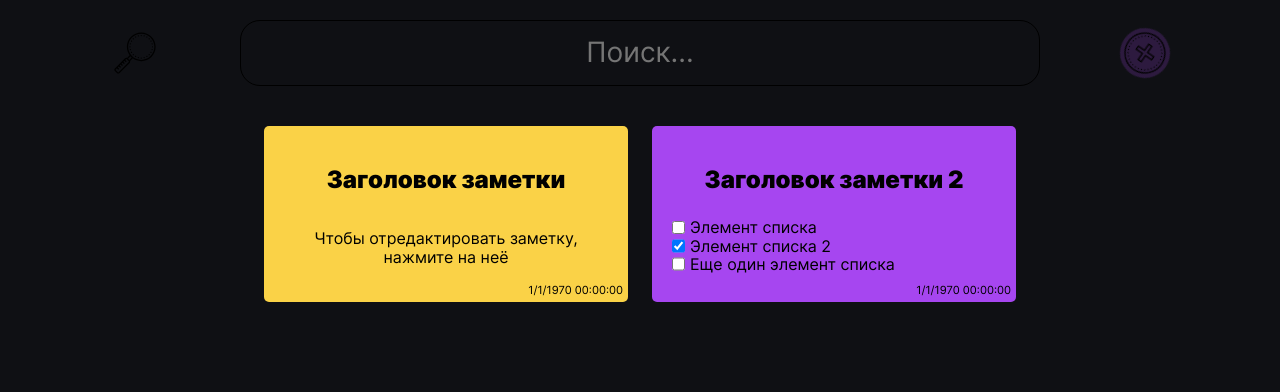
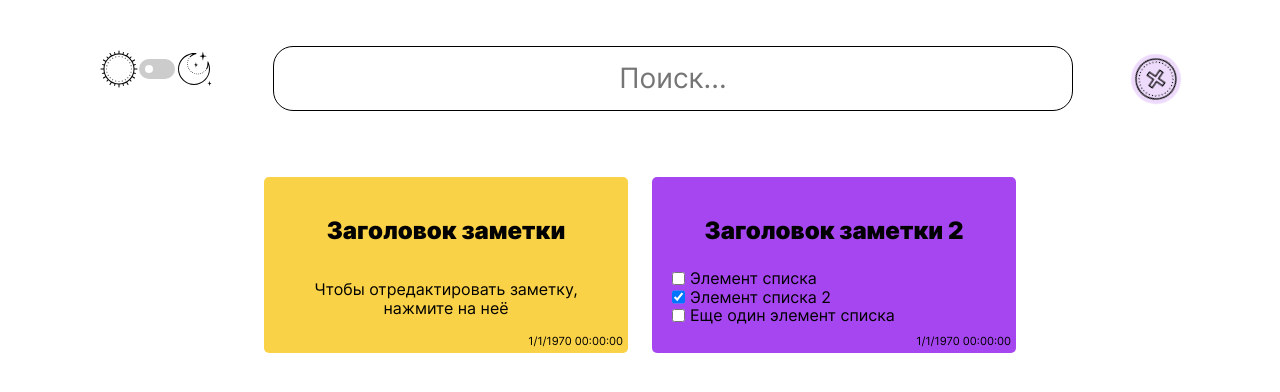
Before and after one commit to hosfatantabolis/NotesLite, a React (Create React App) app: page / in a window 1280 px wide. Shown: the top 392 px of the page. Built offline with nearby package versions, Linux system fonts and the light colour scheme.

Commit message:
feat: mode switch added

```diff
--- a/src/components/App/App.js
+++ b/src/components/App/App.js
@@ -3,7 +3,8 @@ import { NotesList } from '../NotesList/NotesList';
 import { Search } from '../Search/Search';
 import { Popup } from '../Popup/Popup';
 import React from 'react';
-import { NEW_NOTE, NEW_MODE, EDIT_MODE } from '../../utils/constants'
+import { useSelector } from 'react-redux';
+import { NEW_NOTE, NEW_MODE, EDIT_MODE, MODE_DARK } from '../../utils/constants'
 
 function App() {
   const [isOpen, setIsOpen] = React.useState(false);
@@ -27,13 +28,10 @@ function App() {
     setSelectedNote({ ...NEW_NOTE, id: Date.now(), dateCreated: dateNow });
     setIsOpen(true);
   }
+  const mode = useSelector(state => state.mode.mode);
 
   return (
-    <div className="App App_dark">
-      {/*
-      <div style={{ maxWidth: "100%", display: 'flex', margin: "auto", justifyContent: "center" }}>
-        <button onClick={() => dispatch(fetchCustomers())}>Добавить клиентов из базы</button>
-      </div> */}
+    <div className={`App ${mode === MODE_DARK ? "App_dark" : ""}`}>
       <Search handleNewNoteClick={handleNewNoteClick} />
       <NotesList handleNoteClick={handleNoteClick} />
       <Popup note={selectedNote} isOpen={isOpen} setIsOpen={setIsOpen} popupAction={popupAction} />
--- /dev/null
+++ b/src/components/ModeCheckbox/ModeCheckbox.css
@@ -0,0 +1,58 @@
+.mode-checkbox {
+    display: flex;
+    padding: 29px 0 48px;
+    align-items: center;
+  }
+
+  .mode-checkbox__label {
+    position: relative;
+    display: inline-block;
+    width: 36px;
+    height: 20px;
+  }
+
+  .mode-checkbox__input {
+    opacity: 0;
+    width: 0;
+    height: 0;
+  }
+
+  .mode-checkbox__slider {
+    position: absolute;
+    cursor: pointer;
+    top: 0;
+    left: 0;
+    right: 0;
+    bottom: 0;
+    background-color: #ccc;
+    -webkit-transition: 0.4s;
+    transition: 0.4s;
+    border-radius: 34px;
+  }
+  .mode-checkbox__slider::before {
+    position: absolute;
+    content: '';
+    height: 8px;
+    width: 8px;
+    left: 6px;
+    bottom: 6px;
+    background-color: white;
+    -webkit-transition: 0.4s;
+    transition: 0.4s;
+    border-radius: 50%;
+  }
+
+  .mode-checkbox__input:checked + .mode-checkbox__slider {
+    background-color: #A646F0;
+  }
+
+  .mode-checkbox__input:checked + .mode-checkbox__slider:before {
+    -webkit-transform: translateX(18px);
+    -ms-transform: translateX(18px);
+    transform: translateX(18px);
+  }
+
+  .mode-checkbox_img{
+    width: 40px;
+    height: 40px;
+  }
--- /dev/null
+++ b/src/components/ModeCheckbox/ModeCheckbox.js
@@ -0,0 +1,33 @@
+import React from 'react';
+import './ModeCheckbox.css';
+import light from "../../images/buttons/sun.svg"
+import dark from "../../images/buttons/moon.svg"
+import { useDispatch, useSelector } from 'react-redux';
+import { switchModeAction } from '../../store/modeReducer';
+import { MODE_DARK, MODE_LIGHT } from '../../utils/constants';
+
+function ModeCheckbox() {
+    const mode = useSelector(state => state.mode.mode);
+    const dispatch = useDispatch();
+    function changeMode() {
+        mode === MODE_DARK ? dispatch(switchModeAction(MODE_LIGHT)) : dispatch(switchModeAction(MODE_DARK))
+    }
+    return (
+        <div className='mode-checkbox'>
+            <img className='mode-checkbox_img' src={light} alt="светлая тема" />
+            <label className='mode-checkbox__label'>
+                <input
+                    className='mode-checkbox__input'
+                    type='checkbox'
+                    onClick={() => {
+                        changeMode();
+                    }}
+                />
+                <span className='mode-checkbox__slider'></span>
+            </label>
+            <img className='mode-checkbox_img' src={dark} alt="темная тема" />
+        </div>
+    );
+}
+
+export default ModeCheckbox;
--- a/src/components/Search/Search.js
+++ b/src/components/Search/Search.js
@@ -1,6 +1,7 @@
 import './Search.css';
 import { searchNoteAction } from '../../store/noteReducer';
 import { useDispatch } from 'react-redux';
+import ModeCheckbox from '../ModeCheckbox/ModeCheckbox';
 
 export const Search = ({ handleNewNoteClick }) => {
     const dispatch = useDispatch();
@@ -10,7 +11,7 @@ export const Search = ({ handleNewNoteClick }) => {
     }
     return (
         <div className="search">
-            <span className="search__img"></span>
+            <ModeCheckbox />
             <input
                 className='search__input'
                 type="text"
--- a/src/store/index.js
+++ b/src/store/index.js
@@ -3,11 +3,13 @@ import { combineReducers } from 'redux';
 // import { cashReducer } from './cashReducer';
 // import { customerReducer } from './customerReducer';
 import { noteReducer } from './noteReducer';
+import { modeReducer } from './modeReducer';
 
 const rootReducer = combineReducers({
     // cash: cashReducer,
     // customers: customerReducer,
     notes: noteReducer,
+    mode: modeReducer,
 });
 
 export const store = configureStore({ reducer: rootReducer });
--- /dev/null
+++ b/src/store/modeReducer.js
@@ -0,0 +1,16 @@
+import { MODE_LIGHT } from "../utils/constants";
+
+const defaultState = {
+    mode: MODE_LIGHT,
+}
+
+const SWITCH_MODE = "SWITCH_MODE";
+
+export const modeReducer = (state = defaultState, action) => {
+    switch (action.type) {
+        case SWITCH_MODE: return { ...state, mode: action.payload }
+        default: return state;
+    }
+};
+
+export const switchModeAction = (payload) => ({ type: SWITCH_MODE, payload });
--- a/src/utils/constants.js
+++ b/src/utils/constants.js
@@ -3,6 +3,8 @@ const PURPLE = "#A646F0";
 const RED = "#D95134";
 const GREEN = "#44F13A";
 const BLUE = "#34A9D9";
+const MODE_DARK = 'dark';
+const MODE_LIGHT = 'light';
 
 const NEW_NOTE = {
     id: 0,
@@ -16,4 +18,4 @@ const NEW_NOTE = {
 const NEW_MODE = "new"; //переменная для создания новой заметки
 const EDIT_MODE = "edit"; //переменная для редактирования заметки
 
-module.exports = { DEFAULT_COLOR, PURPLE, RED, GREEN, BLUE, NEW_NOTE, NEW_MODE, EDIT_MODE };
+module.exports = { DEFAULT_COLOR, PURPLE, RED, GREEN, BLUE, NEW_NOTE, NEW_MODE, EDIT_MODE, MODE_DARK, MODE_LIGHT };
```
Also changed, not shown: src/images/buttons/moon.svg (added), src/images/buttons/sun.svg (added).
